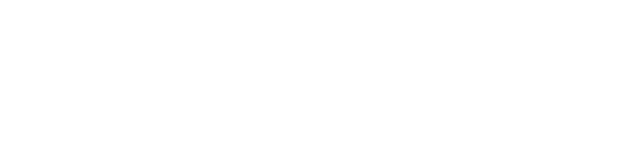
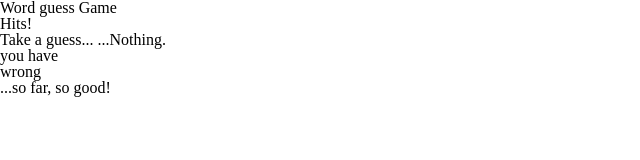
Before and after one commit to Willeo/Word-Guess-Game, a plain HTML site: page index.html in a window 1280 px wide. Shown: the whole page, without its empty margins (0-640 px from the left). Drawn offline with Linux system fonts and the light colour scheme.

Commit message:
Update some html and code

```diff
--- a/assets/javascript/game.js
+++ b/assets/javascript/game.js
@@ -18,7 +18,6 @@ var answerArray = [];
 for (var i = 0; i < word.length; i++) {
     answerArray[i] = "_";
 }
-
 var remainingLetters = word.length;
 
 //check if the guess is correct
@@ -38,8 +37,15 @@ for (var j = 0; j < word.length; j++) {
 if (word[j] === guess) {
 answerArray[j] = guess;
 remainingLetters--;
-}
-}
+  }
+ }
 }
 alert(answerArray.join(" "));
 alert("Good job! The answer was " + word);
+
+var userText = document.getElementById("user-text");
+
+// Next, we give JavaScript a function to execute when onkeyup event fires.
+document.onkeyup = function(event) {
+userText.textContent = event.key;
+};
--- a/index.html
+++ b/index.html
@@ -6,13 +6,37 @@
     <meta http-equiv="X-UA-Compatible" content="IE=edge">
     <title>Word Guess Game</title>
     <meta name="viewport" content="width=device-width, initial-scale=1">
-    <link rel="stylesheet" type="text/css" media="screen" href="assets/css/reset.css" <script src="assets/javascript/game.js">
+    <link rel="stylesheet" type="text/css" media="screen" href="assets/css/reset.css" />
     <link rel="stylesheet" type="text/css" media="screen" href="assets/css/style.css" />
-    </script>
+    <script src="assets/javascript/game.js" /></script>
 </head>
 
 <body>
+    <div>
+        <h1>Word guess Game</h1>
+    </div>
 
+    <div id="correct">
+        <h2>Hits!</h2>
+        <p id="hits"> </p>
+    </div>
+
+    <div id="word">
+        <h2>Take a guess...
+            <span id="user-text">
+                <strong>...Nothing.</strong>
+            </span>
+        </h2>
+    </div>
+
+    <div id="remaining">
+        <p>you have </p>
+    </div>
+
+    <div id="incorrect">
+        <h3>wrong</h3>
+        <p>...so far, so good!</p>
+    </div>
 
 </body>
 
```
